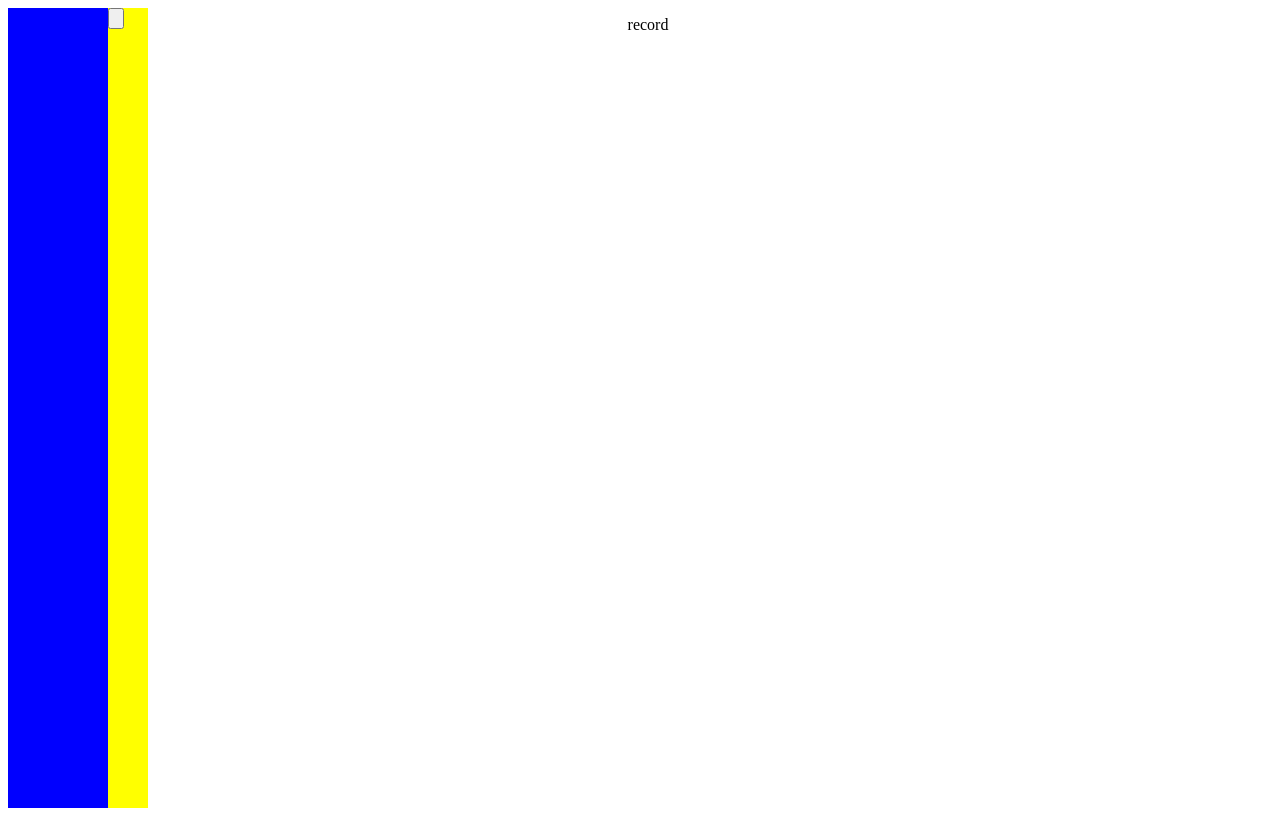
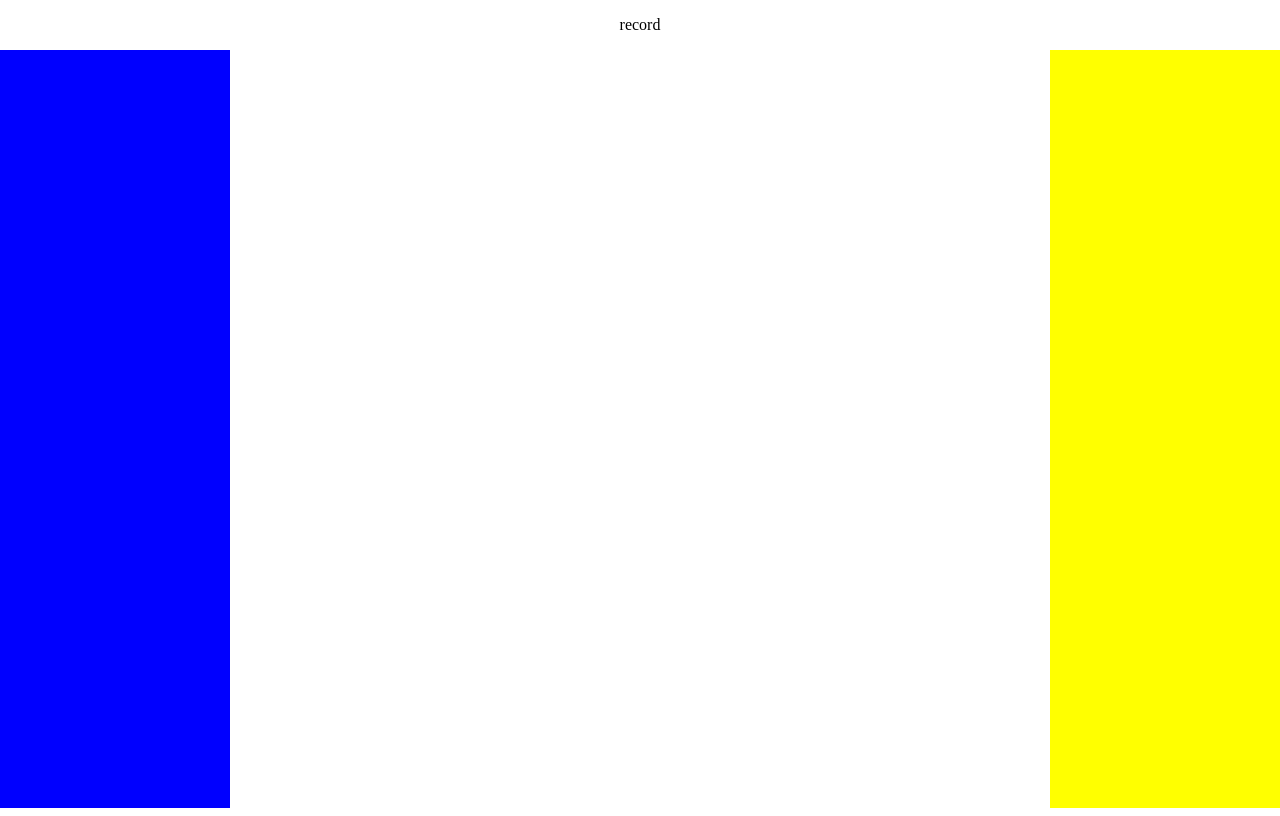
Before and after one commit to nrharu/record, a React (Create React App) app: page /memo in a window 1280 px wide. Built offline with nearby package versions, Linux system fonts and the light colour scheme.

Commit message:
大まかなtopのスタイル完了

```diff
--- a/src/App.js
+++ b/src/App.js
@@ -1,5 +1,5 @@
 import { BrowserRouter as Router, Route, Switch } from "react-router-dom";
-import Main from "./component/main.js";
+import Main from "./component/top.js";
 import SidemenuLeft from "./component/sidemenu_left.js";
 import SidemenuRight from "./component/sidemenu_right.js";
 import Memo from "./component/memo.js";
@@ -10,6 +10,7 @@ const App = () => {
         <p>record</p>
       </header>
       <SidemenuLeft />
+      <div className="main_wrap">
         <Switch>
           <Route path="/Top">
             <Main />
@@ -18,6 +19,7 @@ const App = () => {
             <Memo />
           </Route>
         </Switch>
+      </div>
       <SidemenuRight />
     </Router>
   );
--- a/src/component/main.js
+++ /dev/null
@@ -1,5 +0,0 @@
-const Main = () => {
-  return <div></div>;
-};
-
-export default Main;
--- /dev/null
+++ b/src/component/top.js
@@ -0,0 +1,5 @@
+const Top = () => {
+  return <div></div>;
+};
+
+export default Top;
--- a/src/style.scss
+++ b/src/style.scss
@@ -2,24 +2,41 @@
   box-sizing: border-box;
   list-style: none;
 }
-#root {
-  display: flex;
-}
+// #root {
+// display: flex;
+// justify-content: space-between;
+// }
 .header {
   position: fixed;
   top: 0;
-  width: 100vw;
+  left: 0;
+  right: 0;
+  width: 100%;
   display: flex;
   justify-content: center;
+  z-index: 2;
+  background-color: white;
   // background-color: rgb(150, 146, 146);
 }
 .sidemenu_right_wrap {
   height: 100vh;
   background-color: yellow;
+  // flex: 1;
+  position: fixed;
+  right: 0;
+  width: 18%;
 }
 
 .sidemenu_left_wrap {
-  width: 100px;
+  flex: 1;
+  width: 18%;
   height: 100vh;
   background-color: blue;
+  position: fixed;
+  left: 0;
 }
+
+.main_wrap {
+  display: flex;
+  justify-content: center;
+}
```
Lines whose indentation alone changed are shown as unchanged.
